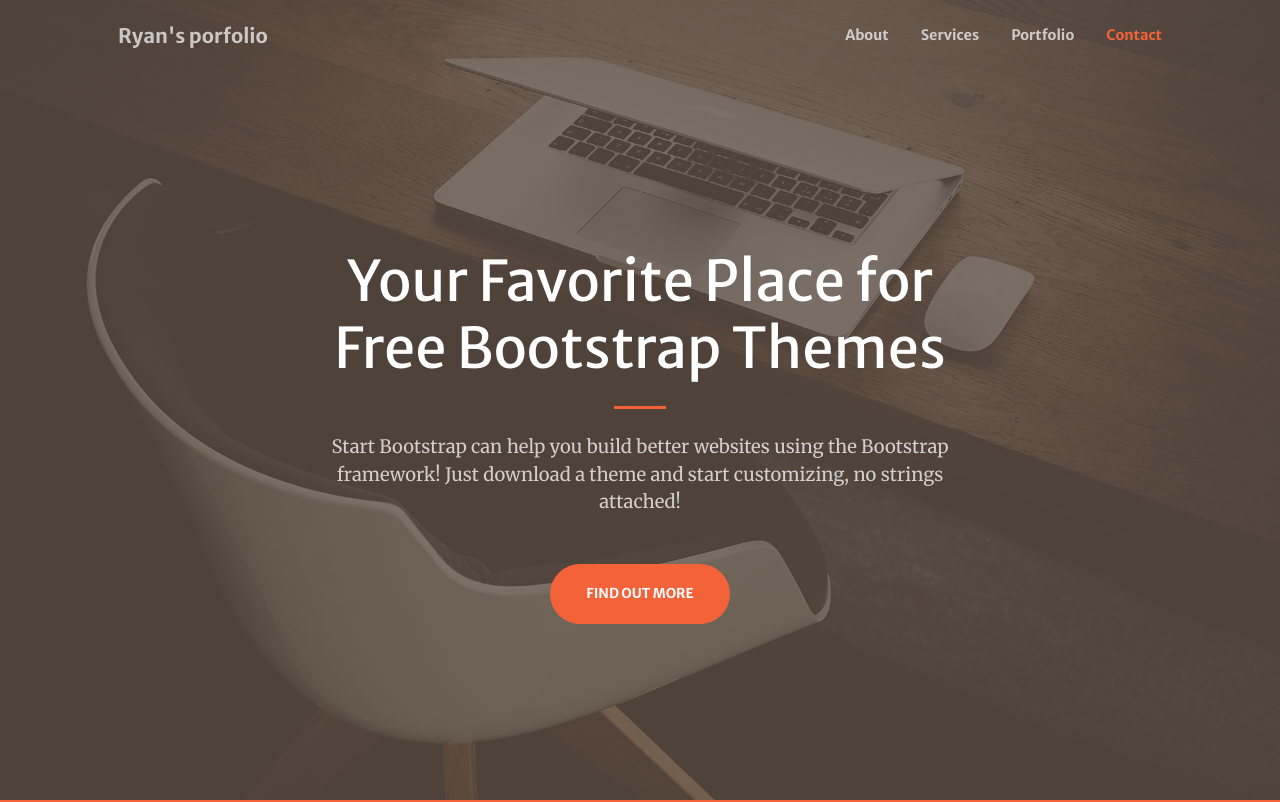
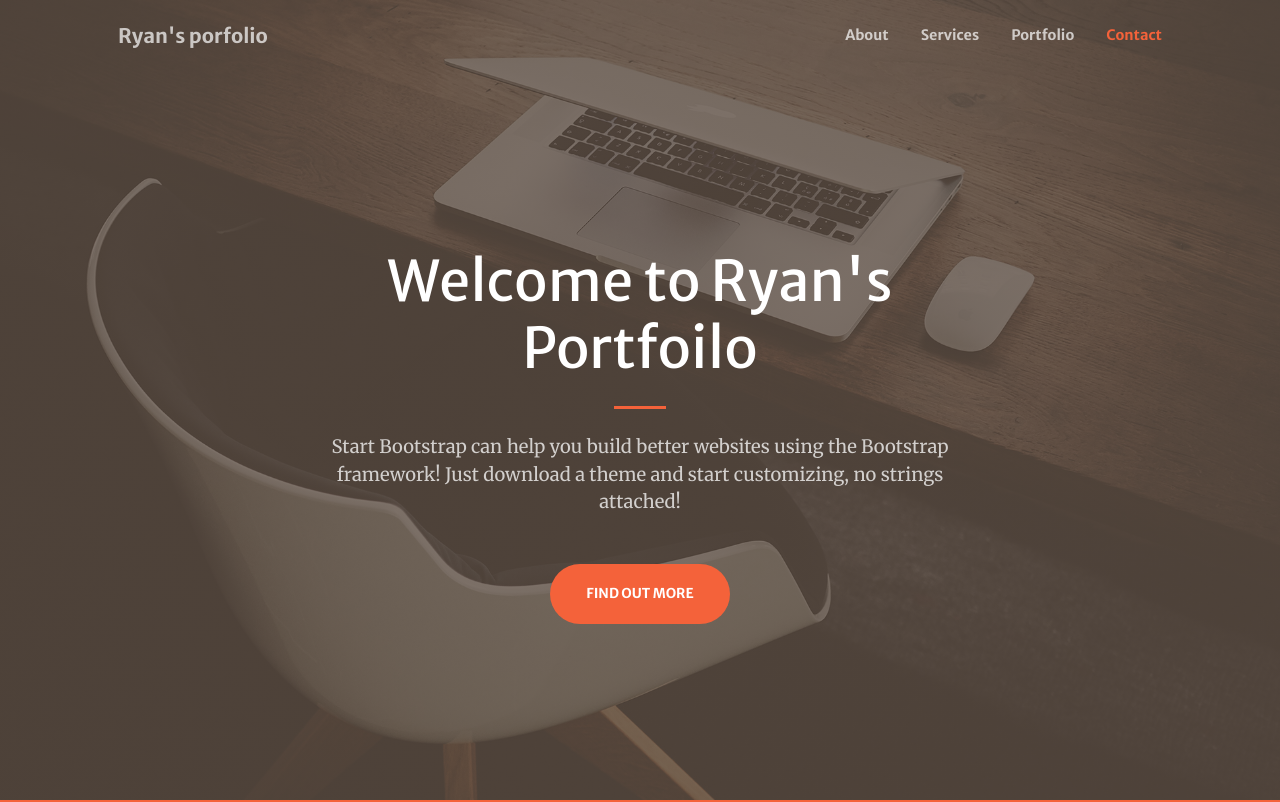
Before and after one commit to ryanhabis/RyanHabis.github.io, a plain HTML site: page creative/index.html in a window 1280 px wide. Shown: the top 802 px of the page. Drawn offline with nearby package versions, Linux system fonts and the light colour scheme; some packages are replaced by stand-ins of ours; a script that the page names is missing.

Commit message:
Update index.html

```diff
--- a/creative/index.html
+++ b/creative/index.html
@@ -39,7 +39,7 @@
             <div class="container px-4 px-lg-5 h-100">
                 <div class="row gx-4 gx-lg-5 h-100 align-items-center justify-content-center text-center">
                     <div class="col-lg-8 align-self-end">
-                        <h1 class="text-white font-weight-bold">Your Favorite Place for Free Bootstrap Themes</h1>
+                        <h1 class="text-white font-weight-bold">Welcome to Ryan's Portfoilo</h1>
                         <hr class="divider" />
                     </div>
                     <div class="col-lg-8 align-self-baseline">
```
